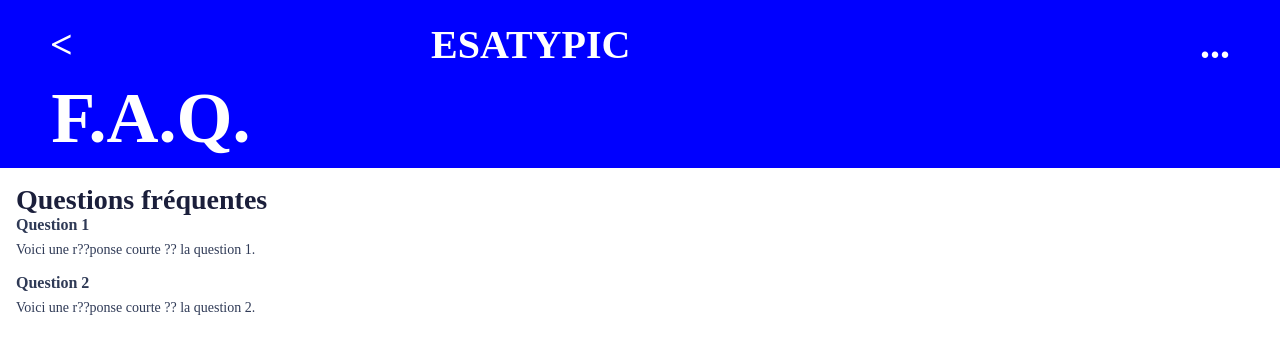
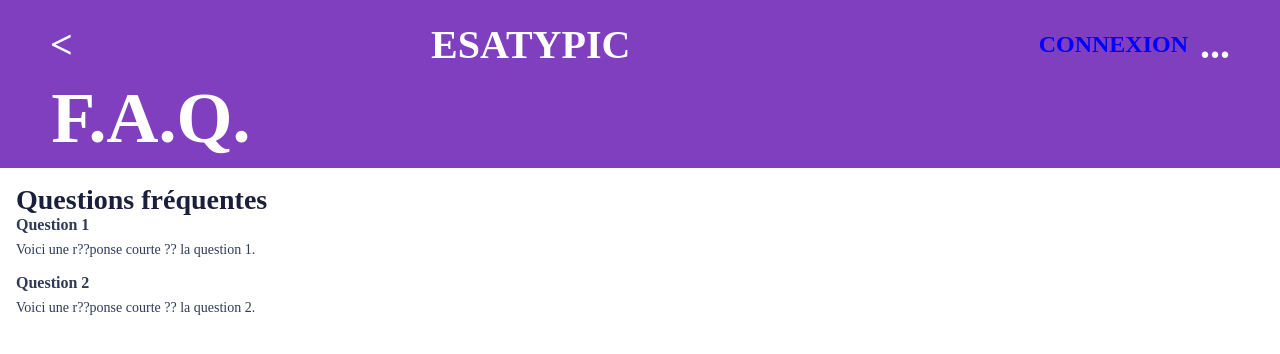
Before and after one commit to Nicojoun/comnet, a React (Create React App) app: page /question in a window 1280 px wide. Shown: the top 354 px of the page. Built offline with nearby package versions, Linux system fonts and the light colour scheme.

Commit message:
Set Question page and header top bar to violet

```diff
--- a/src/assets/styles/Header.scss
+++ b/src/assets/styles/Header.scss
@@ -120,7 +120,7 @@
 }
 
 .header--inverse {
-    background: blue;
+    background: #7f3fbf;
 }
 
 .header--inverse .header-link,
--- a/src/assets/styles/Question.scss
+++ b/src/assets/styles/Question.scss
@@ -13,7 +13,7 @@
   color: white;
   margin: 0;
   line-height: 0.95;
-  background: blue;
+  background: #7f3fbf;
   width: 100%;
   padding: 16px 0;
   padding-left: 4%;
```
